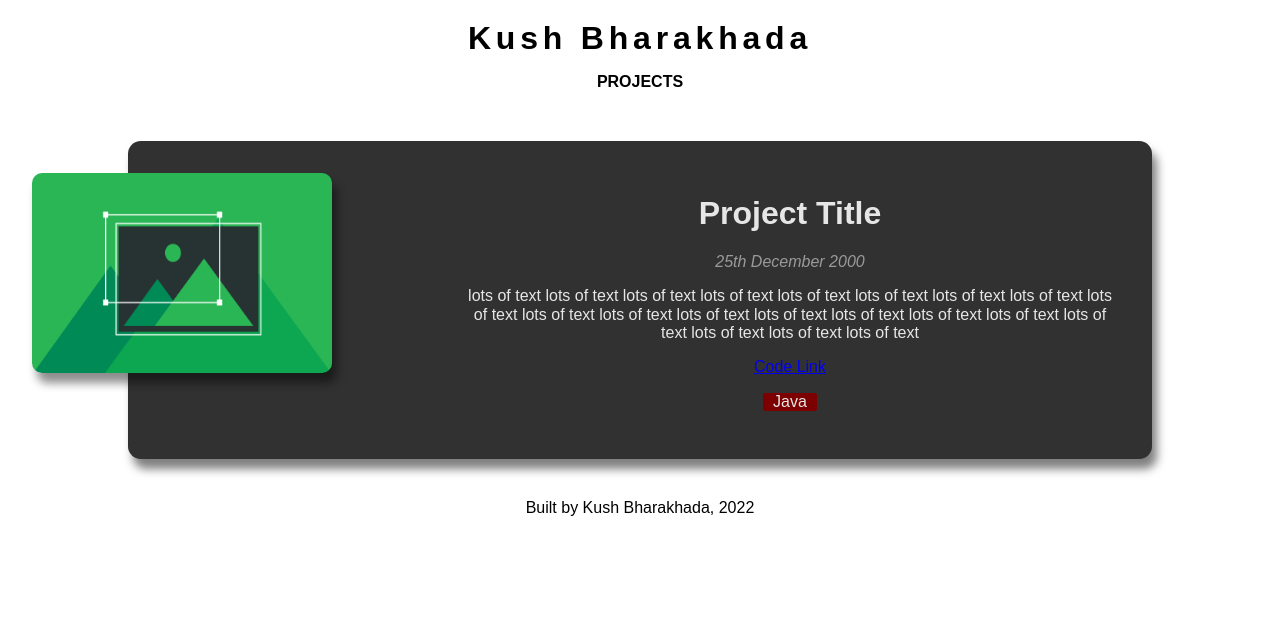
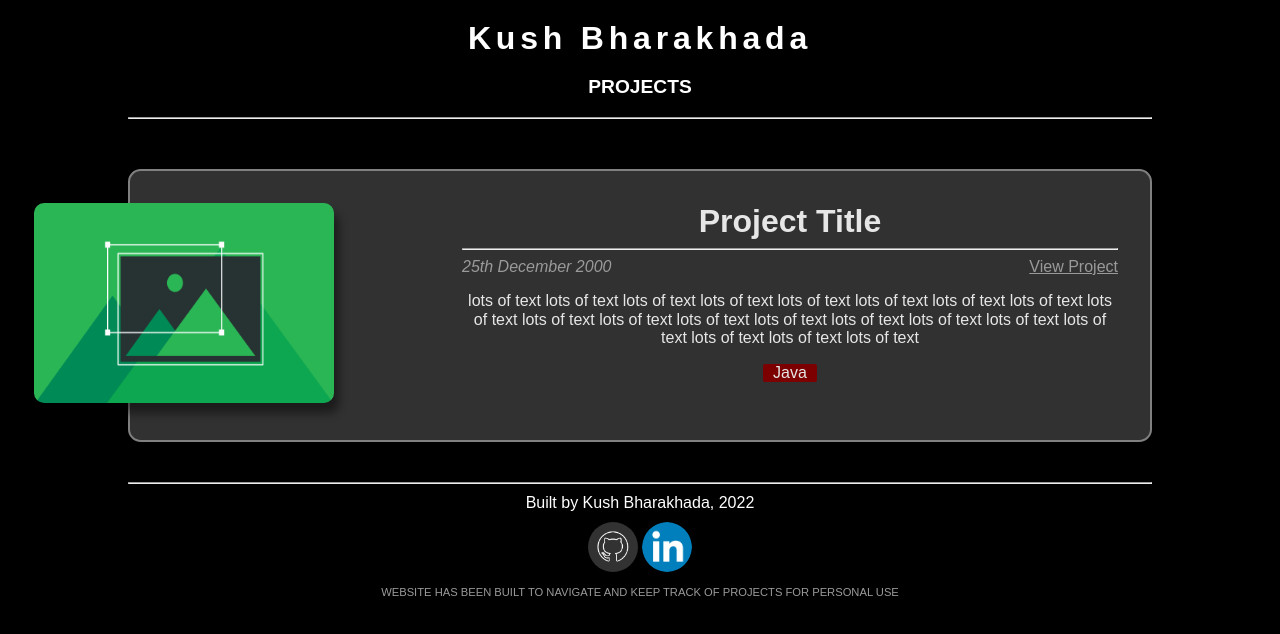
Before and after one commit to KushBharakhada/kushbharakhada.github.io, a plain HTML site: page index.html in a window 1280 px wide. Drawn offline with Linux system fonts and the light colour scheme.

Commit message:
Footer contains links. Project area styled. Colour scheme change.

```diff
--- a/css/main.css
+++ b/css/main.css
@@ -8,10 +8,10 @@ body {
   text-align: center;
   justify-content: center;
   align-items: center;
-  background: white;
+  background: black;
   margin: 0;
   padding: 0;
-  color: black;
+  color: white;
   font-size: 1em;
   font-family: Arial, Helvetica, sans-serif;
 }
@@ -20,7 +20,6 @@ body {
   margin: 0 auto;
   width: 80%;
 }
-
 
 .typewriter {
   overflow: hidden;
@@ -39,8 +38,12 @@ header {
   margin: 20px 0 50px 0;
 }
 
-header h1{
+header h1 {
   font-size: 2em;
+}
+
+header p {
+  font-size: 1.2em;
 }
 
 .project-image {
@@ -61,21 +64,63 @@ header h1{
   max-width: 100rem;
   padding: 2rem;
   background-color: rgb(49, 49, 49);
-  box-shadow: 5px 10px 10px rgba(0, 0, 0, 0.5);
+  border: 2px solid grey;
+  /*box-shadow: 5px 10px 20px rgba(255, 255, 255, 0.5);*/
   display: flex;
   border-radius: 0.8rem;
+  transition: all 0.2s ease-in-out;
+}
+
+.project:hover {
+  transform: scale(1.02);
+  background-color: rgb(62, 62, 62);
+}
+
+.project h1 {
+  margin: 0;
+  padding: 0;
 }
 
 #language {
   width: fit-content;
   background-color: rgb(125, 0, 0);
-  margin: 0 auto;
+  margin: 5px auto;
   padding: 0px 10px;
   border-radius: 2px;
 }
 
+.project a {
+  float: right;
+  color: rgb(154, 154, 154);
+}
+
 #date {
+  float: left;
+}
+
+.project-info {
   color: rgb(154, 154, 154);
+  margin: 10px;
+  display: inline;
+}
+
+.small-text {
+  font-size: 0.7em;
+  color: rgb(154, 154, 154);
+}
+
+footer {
+  margin-bottom: 10px;
+}
+
+footer p {
+  padding: 0;
+  margin: 10px 0;
+}
+
+footer img{
+  width: 50px;
+  border-radius: 25px;
 }
 
 @media screen and (max-width: 868px) {
@@ -83,7 +128,16 @@ header h1{
     flex-direction: column;
   }
 
+  .small-screen-adjustment {
+    transform: translateY(-3rem);
+  }
+
   .project-image {
     transform: translate(0, -5rem);
   }
+
+  .project-image img {
+    width: 175px;
+    height: 100px;
+  }
 }
--- a/index.html
+++ b/index.html
@@ -17,6 +17,7 @@
     <header>
         <h1 class="typewriter">Kush Bharakhada</h1>
         <p><b>PROJECTS</b></p>
+        <hr>
     </header>
 
     <main>
@@ -25,26 +26,35 @@
         <div class="project-image">
           <img src="images/test-img.png" alt="test image">
         </div>
-        <div>
+
+        <div class="small-screen-adjustment">
           <h1>Project Title</h1>
-          <p id="date"><i>25th December 2000</i></p>
+          <hr>
+          <div class="project-info">
+            <span id="date"><i>25th December 2000</i></span>
+            <a href="https://www.google.com/">View Project</a>
+          </div>
           <p>
             lots of text lots of text lots of text lots of text lots of text
             lots of text lots of text lots of text lots of text lots of text lots of text
             lots of text lots of text lots of text lots of text lots of text lots of text
             lots of text lots of text lots of text
           </p>
-          <a href="https://www.google.com/">Code Link</a>
           <div id="language">
-            <p>Java</p>
+            <span>Java</span>
           </div>
         </div>
+
       </div>
 
     </main>
 
     <footer>
+      <hr>
       <p>Built by Kush Bharakhada, 2022</p>
+      <a href="https://www.google.com/"><img src="images/github-logo.png" alt="github logo"></a>
+      <a href="https://www.google.com/"><img src="images/linkedin-logo.png" alt="linkedin logo"></a>
+      <p class="small-text">WEBSITE HAS BEEN BUILT TO NAVIGATE AND KEEP TRACK OF PROJECTS FOR PERSONAL USE</p>
     </footer>
 
   </div>
```
Also changed, not shown: images/github-logo.png (added), images/linkedin-logo.png (added).
